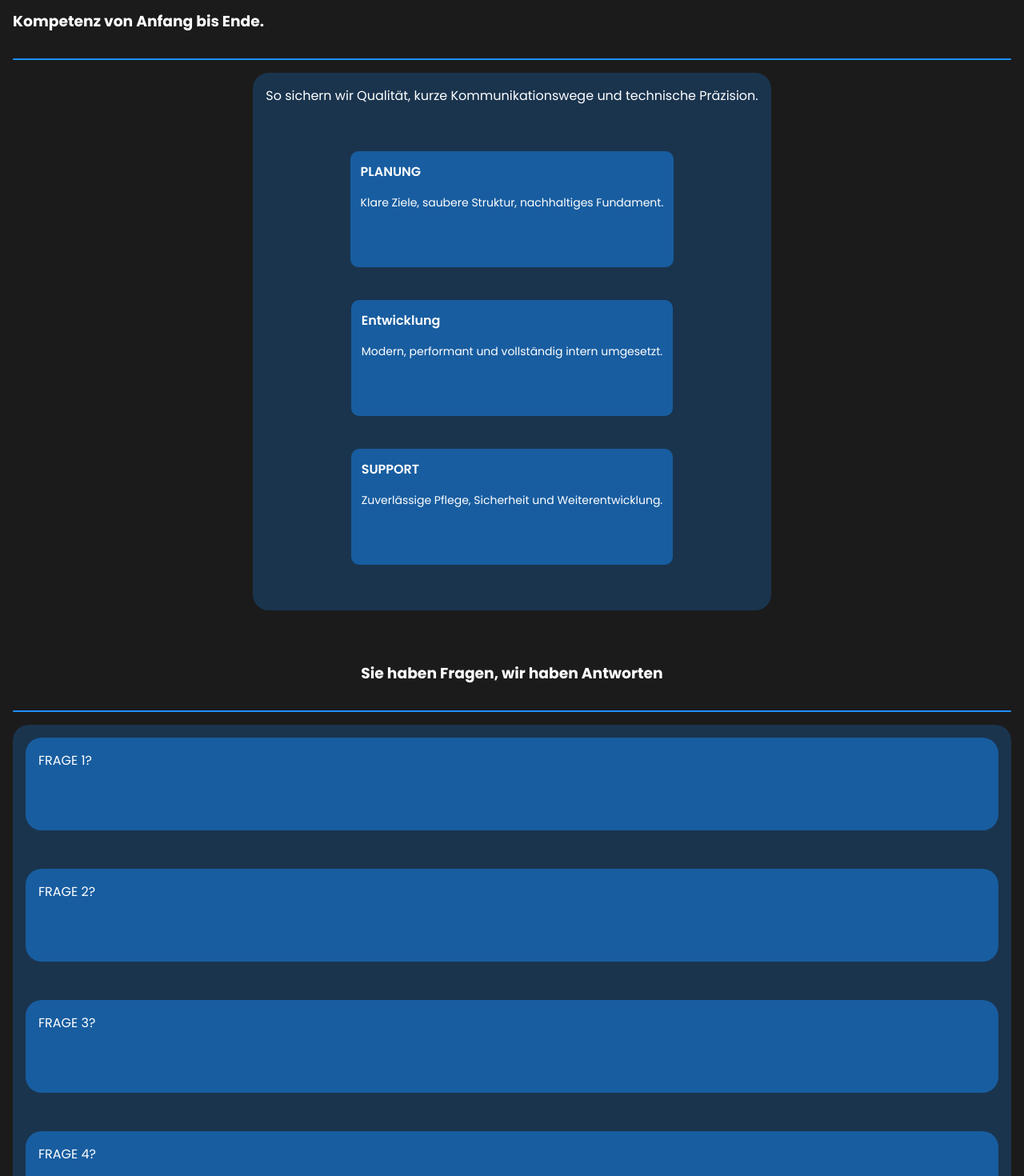
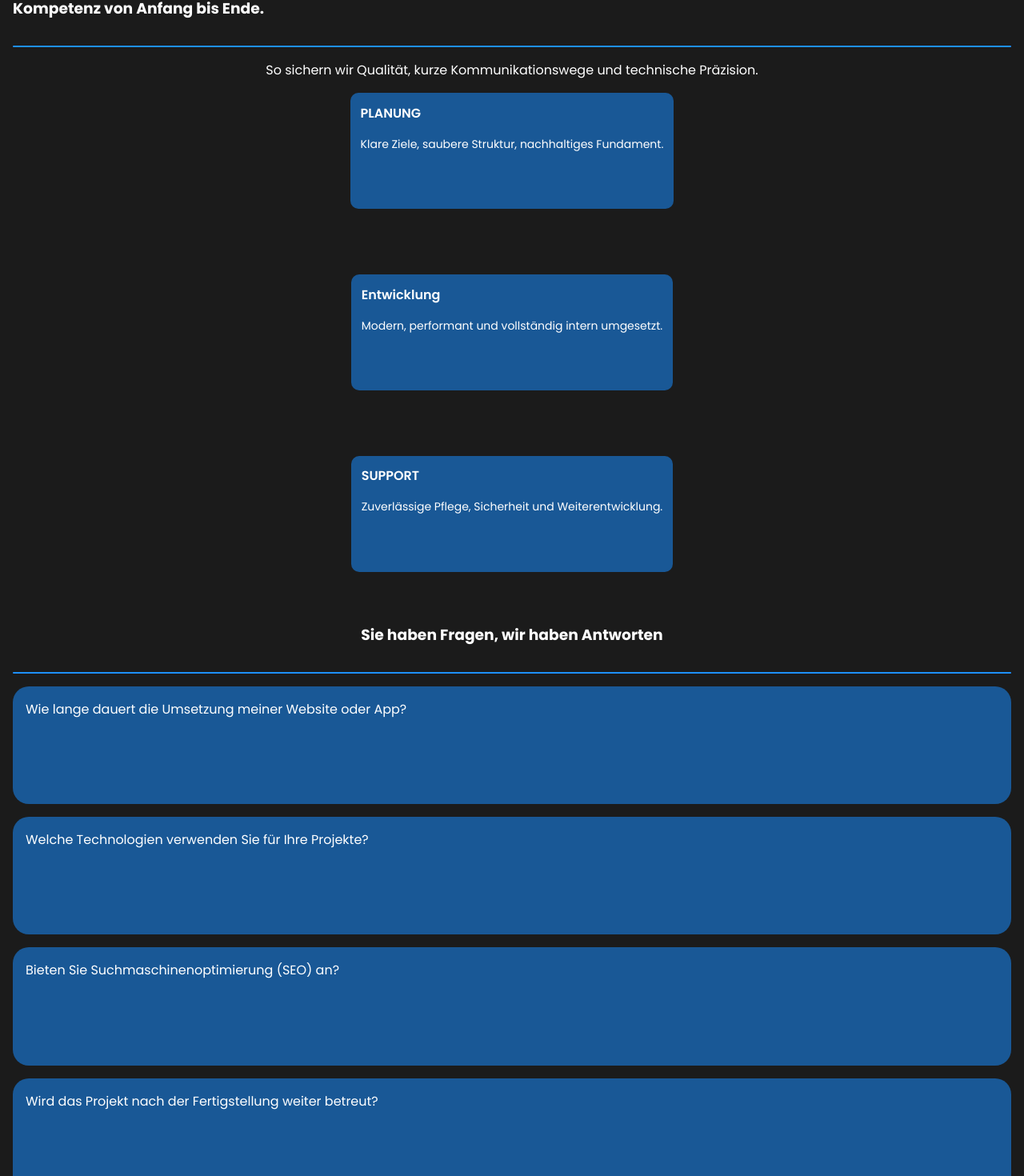
Before and after one commit to twenty2industries/bostech, an Angular app: page / in a window 1280 px wide. Shown: the part 2742-4212 px from the top of the page at 80% size. Built offline with nearby package versions, Linux system fonts and the light colour scheme.

Commit message:
Update FAQ content and refine section styles
Replaced placeholder FAQ questions with specific, relevant ones. Removed background color and margin from about and FAQ sections for a cleaner look, and adjusted layout spacing. Also deleted unused spicker.tct file.

```diff
--- a/src/app/components/about-section/about-section.component.html
+++ b/src/app/components/about-section/about-section.component.html
@@ -21,5 +21,4 @@
       </div>
     </div>
   </div>
-
 </section>
--- a/src/app/components/about-section/about-section.component.scss
+++ b/src/app/components/about-section/about-section.component.scss
@@ -12,12 +12,10 @@ section {
   }
 
   .aboutWrapper {
-    padding: 1em;
     display: flex;
     flex-direction: column;
     gap: 1em;
     height: 80vh;
-    background: rgba(25, 104, 183, 0.3294117647);
     border-radius: 20px;
 
 
@@ -26,7 +24,7 @@ section {
       height: auto;
       display: flex;
       align-items: center;
-      justify-content: space-evenly;
+      justify-content: space-between;
       flex: 1;
 
       .smallContainer {
--- a/src/app/components/faq-section/faq-section.component.html
+++ b/src/app/components/faq-section/faq-section.component.html
@@ -3,10 +3,10 @@
     <div class="hyphen"></div>
 
     <div class="faqWrapper">
-    <div class="faqContainer">FRAGE 1?</div>
-    <div class="faqContainer">FRAGE 2?</div>
-    <div class="faqContainer">FRAGE 3?</div>
-    <div class="faqContainer">FRAGE 4?</div>
+    <div class="faqContainer">Wie lange dauert die Umsetzung meiner Website oder App?</div>
+    <div class="faqContainer">Welche Technologien verwenden Sie für Ihre Projekte?</div>
+    <div class="faqContainer">Bieten Sie Suchmaschinenoptimierung (SEO) an?</div>
+    <div class="faqContainer">Wird das Projekt nach der Fertigstellung weiter betreut?</div>
 
     </div>
 </section>
--- a/src/app/components/faq-section/faq-section.component.scss
+++ b/src/app/components/faq-section/faq-section.component.scss
@@ -14,7 +14,6 @@ section {
     gap: 1em;
     height: 80vh;
     width: 100%;
-    background: rgba(25, 104, 183, 0.3294117647);
     border-radius: 20px;
 
     .faqContainer {
@@ -22,7 +21,6 @@ section {
       border-radius: 20px;
       padding: 1em;
       height: 18%;
-      margin: 1em;
     }
   }
 }
--- a/src/app/components/services-section/services-section.component.scss
+++ b/src/app/components/services-section/services-section.component.scss
@@ -6,7 +6,7 @@ section {
   flex-direction: column;
   margin: 1em;
   gap: 1em;
-  margin-bottom: 4em;
+  margin-bottom: 3em;
 }
 
 p {
```
Also changed, not shown: 1 other file (tests, documents, lock files or other folders).
